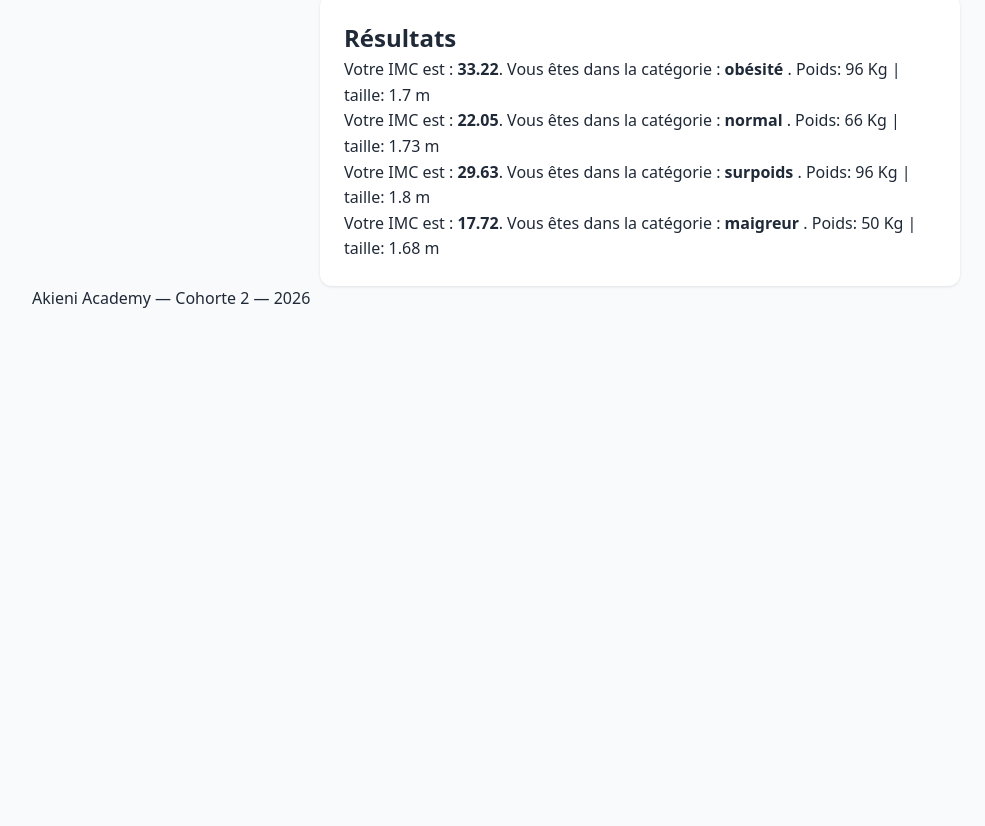
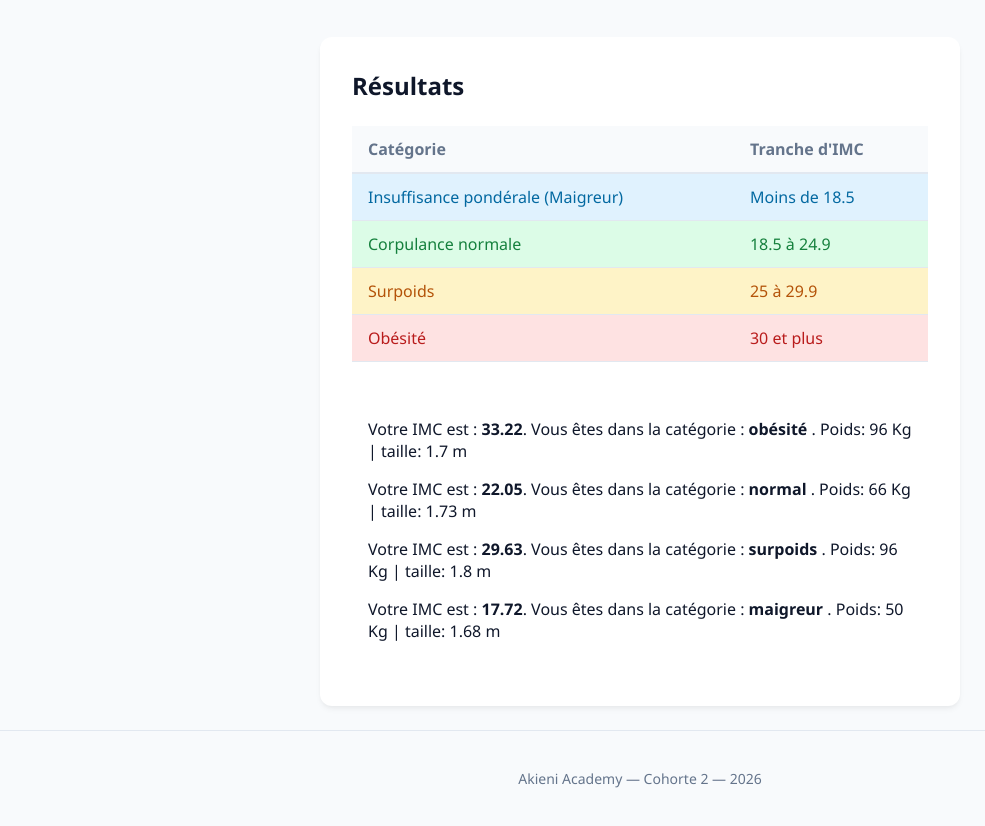
Before and after one commit to valpedro59/imc-calculator, a plain HTML site: page index.html in a window 1280 px wide. Shown: the part 114-940 px from the top of the page, without its empty margins (0-985 px from the left). Before the commit the page ends 800 px from the top, so only its background shows below. Drawn offline with Linux system fonts and the light colour scheme.

Commit message:
project done

```diff
--- a/index.html
+++ b/index.html
@@ -16,6 +16,32 @@
     <main>
         <section class="carte">
             <h2>Résultats</h2>
+            <table class="tableau-imc">
+                <thead>
+                    <tr>
+                        <th>Catégorie</th>
+                        <th>Tranche d'IMC</th>
+                    </tr>
+                </thead>
+                <tbody>
+                    <tr class="maigreur">
+                        <td>Insuffisance pondérale (Maigreur)</td>
+                        <td>Moins de 18.5</td>
+                    </tr>
+                    <tr class="normal">
+                        <td>Corpulance normale</td>
+                        <td>18.5 à 24.9</td>
+                    </tr>
+                    <tr class="surpoids">
+                        <td>Surpoids</td>
+                        <td>25 à 29.9</td>
+                    </tr>
+                    <tr class="obesite">
+                        <td>Obésité</td>
+                        <td>30 et plus</td>
+                    </tr>
+                </tbody>
+            </table>
             <div id="sortie"><!-- le JavaScript écrit ici --></div>
         </section>
     </main>
--- a/style.css
+++ b/style.css
@@ -1,38 +1,158 @@
+/* Déclaration des variables globales */
 :root {
-  --vert: #10b981;
-  --rouge: #ef4444;
-  --texte: #1f2937;
-  --texte-clair: #6b7280;
-  --fond: #f9fafb;
-  --carte: #ffffff;
-  --rayon: 12px;
-  --espace: 1rem;
+  /* Nuancier principal */
+  --couleur-fond: #f8fafc;
+  --couleur-carte: #ffffff;
+  --couleur-texte-principal: #0f172a;
+  --couleur-texte-secondaire: #64748b;
+  --couleur-bordure: #e2e8f0;
+  --couleur-zebre: #f1f5f9;
+
+  /* Variables pour les catégories d'IMC */
+  --bg-maigreur: #e0f2fe;
+  --texte-maigreur: #0369a1;
+  --bg-normal: #dcfce7;
+  --texte-normal: #15803d;
+  --bg-surpoids: #fef3c7;
+  --texte-surpoids: #b45309;
+  --bg-obesite: #fee2e2;
+  --texte-obesite: #b91c1c;
+
+  /* Propriétés de surface */
+  --ombre-legere:
+    0 4px 6px -1px rgba(0, 0, 0, 0.05), 0 2px 4px -1px rgba(0, 0, 0, 0.03);
+  --arrondi: 12px;
 }
-* {
-  box-sizing: border-box;
-  margin: 0;
-  padding: 0;
-}
+
+/* Styles globaux et structure de la page */
 body {
   font-family:
+    "Segoe UI",
     system-ui,
     -apple-system,
     sans-serif;
-  line-height: 1.6;
-  color: var(--texte);
-  background: var(--fond);
-  padding: var(--espace);
+  background-color: var(--couleur-fond);
+  color: var(--couleur-texte-principal);
+  margin: 0;
+  padding: 0;
+  display: flex;
+  flex-direction: column;
+  min-height: 100vh;
 }
+
+/* Hiérarchie typographique et entêtes */
+.entete {
+  text-align: center;
+  padding: 2rem 1rem 1rem 1rem;
+}
+
+.entete h1 {
+  font-size: 2.25rem;
+  margin: 0 0 0.5rem 0;
+  font-weight: 700;
+  letter-spacing: -0.025em;
+}
+
+.sous-titre {
+  font-size: 1rem;
+  color: var(--couleur-texte-secondaire);
+  margin: 0;
+}
+
+/* Main avec alignement de la carte */
+main {
+  flex: 1;
+  display: flex;
+  justify-content: center;
+  align-items: center;
+  padding: 1.5rem;
+}
+
+/* Design de la carte principale */
 .carte {
-  background: var(--carte);
-  border-radius: var(--rayon);
+  background-color: var(--couleur-carte);
+  max-width: 640px;
+  width: 100%;
+  padding: 2rem;
+  border-radius: var(--arrondi);
+  box-shadow: var(--ombre-legere);
+  box-sizing: border-box;
+}
+
+.carte h2 {
+  font-size: 1.5rem;
+  margin-top: 0;
+  margin-bottom: 1.5rem;
+  font-weight: 600;
+}
+
+/* Structure du tableau */
+.tableau-imc {
+  width: 100%;
+  border-collapse: collapse;
+  margin-bottom: 1.5rem;
+}
+
+.tableau-imc th,
+.tableau-imc td {
+  padding: 0.75rem 1rem;
+  text-align: left;
+}
+
+.tableau-imc th {
+  background-color: var(--couleur-fond);
+  color: var(--couleur-texte-secondaire);
+  font-weight: 600;
+  border-bottom: 2px solid var(--couleur-bordure);
+}
+
+.tableau-imc td {
+  border-bottom: 1px solid var(--couleur-bordure);
+}
+
+/* Zébrage automatique des lignes */
+.tableau-imc tbody tr:nth-child(even) {
+  background-color: var(--couleur-zebre);
+}
+
+/* Classes spécifiques aux tranches d'IMC (Surcharge du fond) */
+.maigreur {
+  background-color: var(--bg-maigreur) !important;
+  color: var(--texte-maigreur);
+  font-weight: 500;
+}
+
+.normal {
+  background-color: var(--bg-normal) !important;
+  color: var(--texte-normal);
+  font-weight: 500;
+}
+
+.surpoids {
+  background-color: var(--bg-surpoids) !important;
+  color: var(--texte-surpoids);
+  font-weight: 500;
+}
+
+.obesite {
+  background-color: var(--bg-obesite) !important;
+  color: var(--texte-obesite);
+  font-weight: 500;
+}
+
+/* Zone d'affichage des résultats dynamiques */
+#sortie {
+  margin-top: 1.5rem;
+  padding: 1rem;
+  border-radius: 6px;
+  font-weight: 500;
+}
+
+/* Pied de page */
+.pied {
+  text-align: center;
   padding: 1.5rem;
-  max-width: 640px;
-  margin: 0 auto;
-  box-shadow: 0 1px 3px rgba(0, 0, 0, 0.1);
+  font-size: 0.875rem;
+  color: var(--couleur-texte-secondaire);
+  border-top: 1px solid var(--couleur-bordure);
 }
-@media (min-width: 768px) {
-  body {
-    padding: 2rem;
-  }
-}
```
Also changed, not shown: 1 other file.
